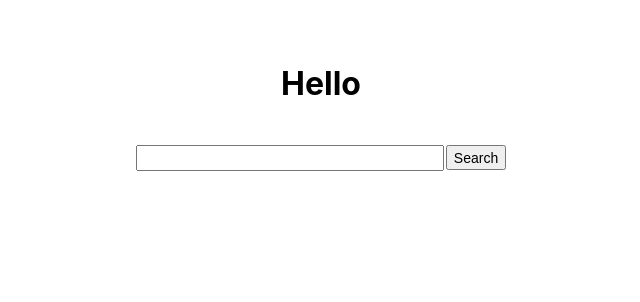
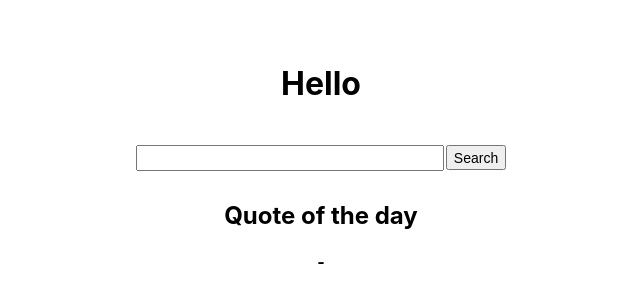
Before and after one commit to rajashreem/react_hooks_demo, a React (Create React App) app: page / in a window 1280 px wide. Shown: the top 302 px of the page, without its empty margins (319-959 px from the left). Built offline with nearby package versions, Linux system fonts and the light colour scheme; no server answers.

Commit message:
Quote of the day

```diff
--- a/src/App.js
+++ b/src/App.js
@@ -1,11 +1,13 @@
 import React from 'react';
 import Query from './Query';
+import Quote from './Quote';
 
 function App() {
   return (
     <div className="App">
       <h1>Hello</h1>
       <Query />
+      <Quote />
     </div>
   );
 }
--- /dev/null
+++ b/src/Quote.js
@@ -0,0 +1,23 @@
+import React, { useState, useEffect } from 'react';
+
+function Quote() {
+  const [quoteObject, setQuoteObject] = useState({});
+
+  useEffect(() => {
+    fetch('http://quotes.stormconsultancy.co.uk/random.json')
+    .then((response) => response.json())
+    .then(json => setQuoteObject(json))
+  }, []);
+
+  const {quote, author} = quoteObject;
+
+  return(
+    <div>
+      <h2>Quote of the day</h2>
+      <h3><em>{quote}</em></h3>
+      <h4>- {author}</h4>
+    </div>
+  )
+}
+
+export default Quote;
```
